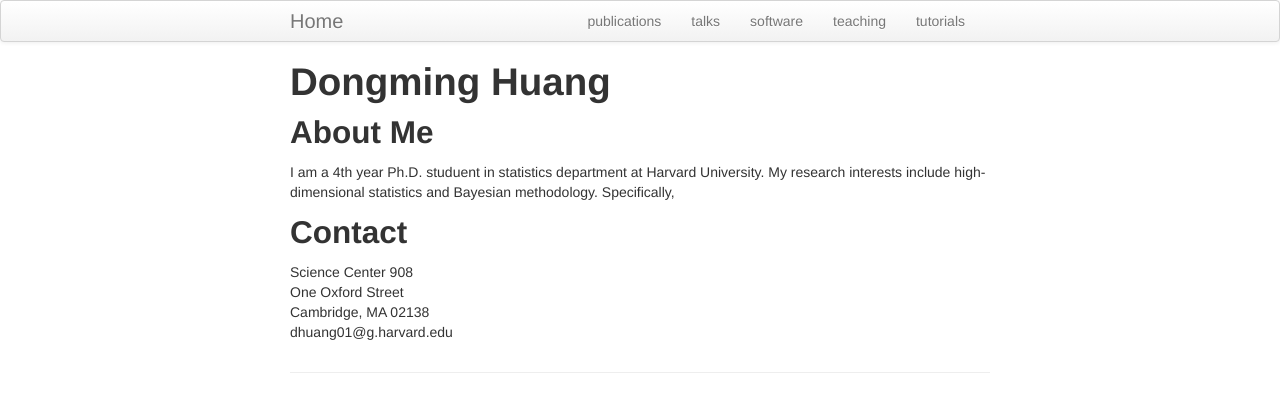
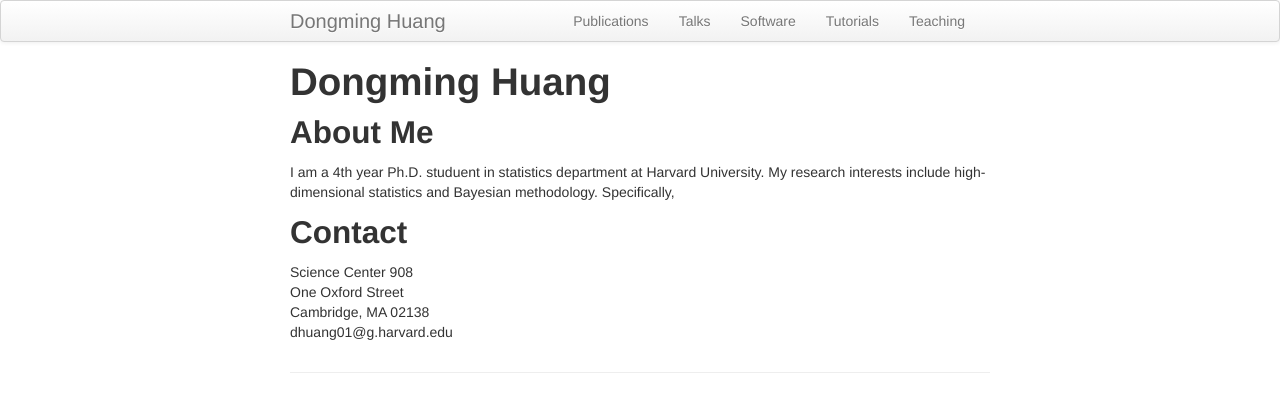
Before and after one commit to stathuang/dmhuang.github.io, a Jekyll site: the page built from index.md, in a window 1280 px wide. Shown: the top 412 px of the page. Built offline with Jekyll 4.4.1, drawn with Linux system fonts in a browser that asks for light colours.

Commit message:
Update default.html

```diff
--- a/_includes/themes/twitter/default.html
+++ b/_includes/themes/twitter/default.html
@@ -33,13 +33,13 @@
     <div class="navbar">
       <div class="navbar-inner">
         <div class="container-narrow">
-          <a class="brand" href="{{ HOME_PATH }}">Home</a>
+          <a class="brand" href="{{ HOME_PATH }}">{{ site.title }}</a>
           <ul class="nav">
-              <li><a href="{{ BASE_PATH }}/pages/pubs.html">publications</a></li>
-              <li><a href="{{ BASE_PATH }}/pages/talks.html">talks</a></li>
-              <li><a href="{{ BASE_PATH }}/pages/software.html">software</a></li>
-              <li><a href="{{ BASE_PATH }}/pages/teaching.html">teaching</a></li>
-              <li><a href="{{ BASE_PATH }}/pages/tutorials.html">tutorials</a></li>
+              <li><a href="{{ BASE_PATH }}/pages/pubs.html">Publications</a></li>
+              <li><a href="{{ BASE_PATH }}/pages/talks.html">Talks</a></li>
+              <li><a href="{{ BASE_PATH }}/pages/software.html">Software</a></li>
+              <li><a href="{{ BASE_PATH }}/pages/tutorials.html">Tutorials</a></li>
+              <li><a href="{{ BASE_PATH }}/pages/teaching.html">Teaching</a></li>
           </ul>
         </div>
       </div>
```
